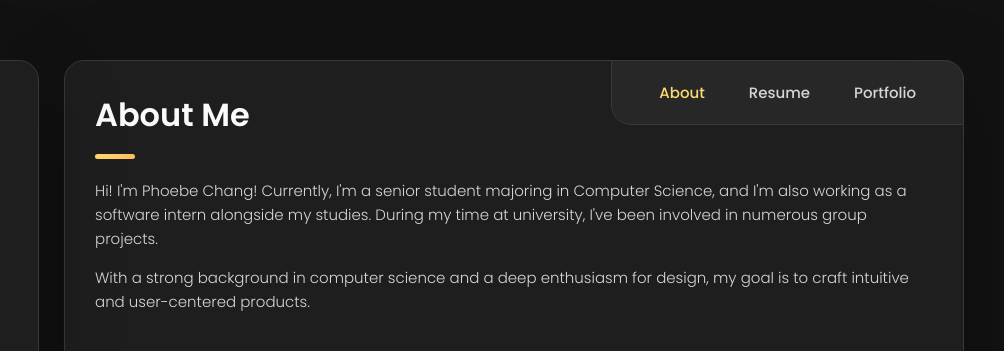
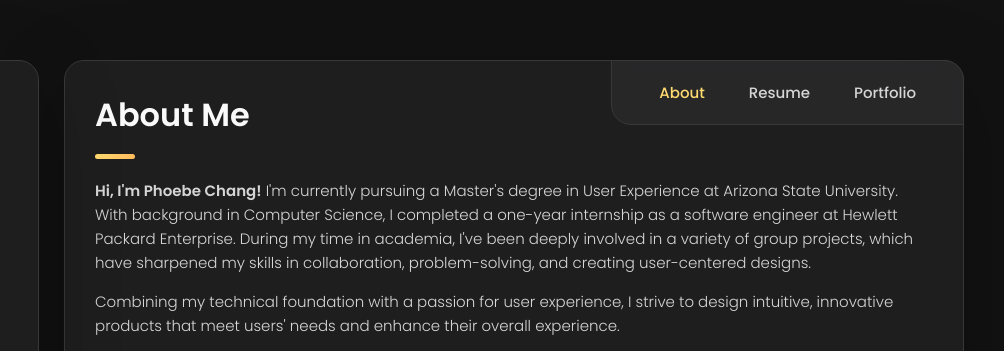
Before and after one commit to PhoebeJChang/PhoebeJChang.github.io, a plain HTML site: page index.html in a window 1280 px wide. Shown: the top 351 px of the page, 276-1280 px from the left. Drawn offline with nearby package versions, Linux system fonts and the light colour scheme.

Commit message:
updated about me

```diff
--- a/index.html
+++ b/index.html
@@ -195,14 +195,17 @@
 
         <section class="about-text">
           <p>
-            Hi! I'm Phoebe Chang! Currently, I'm a senior student majoring in Computer Science,
-            and I'm also working as a software intern alongside my studies.
-            During my time at university, I've been involved in numerous group projects.
+            <strong>Hi, I'm Phoebe Chang!</strong>
+            I'm currently pursuing a Master's degree in User Experience at Arizona State University.
+            With background in Computer Science, I completed a one-year internship as a software engineer at Hewlett Packard Enterprise.
+            During my time in academia, I've been deeply involved in a variety of group projects, which have sharpened my skills in collaboration,
+            problem-solving, and creating user-centered designs.
           </p>
 
           <p>
-            With a strong background in computer science and a deep enthusiasm for design, my goal is to craft intuitive
-            and user-centered products.
+            Combining my technical foundation with a passion for user experience,
+            I strive to design intuitive, innovative products that meet
+            users' needs and enhance their overall experience.
           </p>
         </section>
 
```
